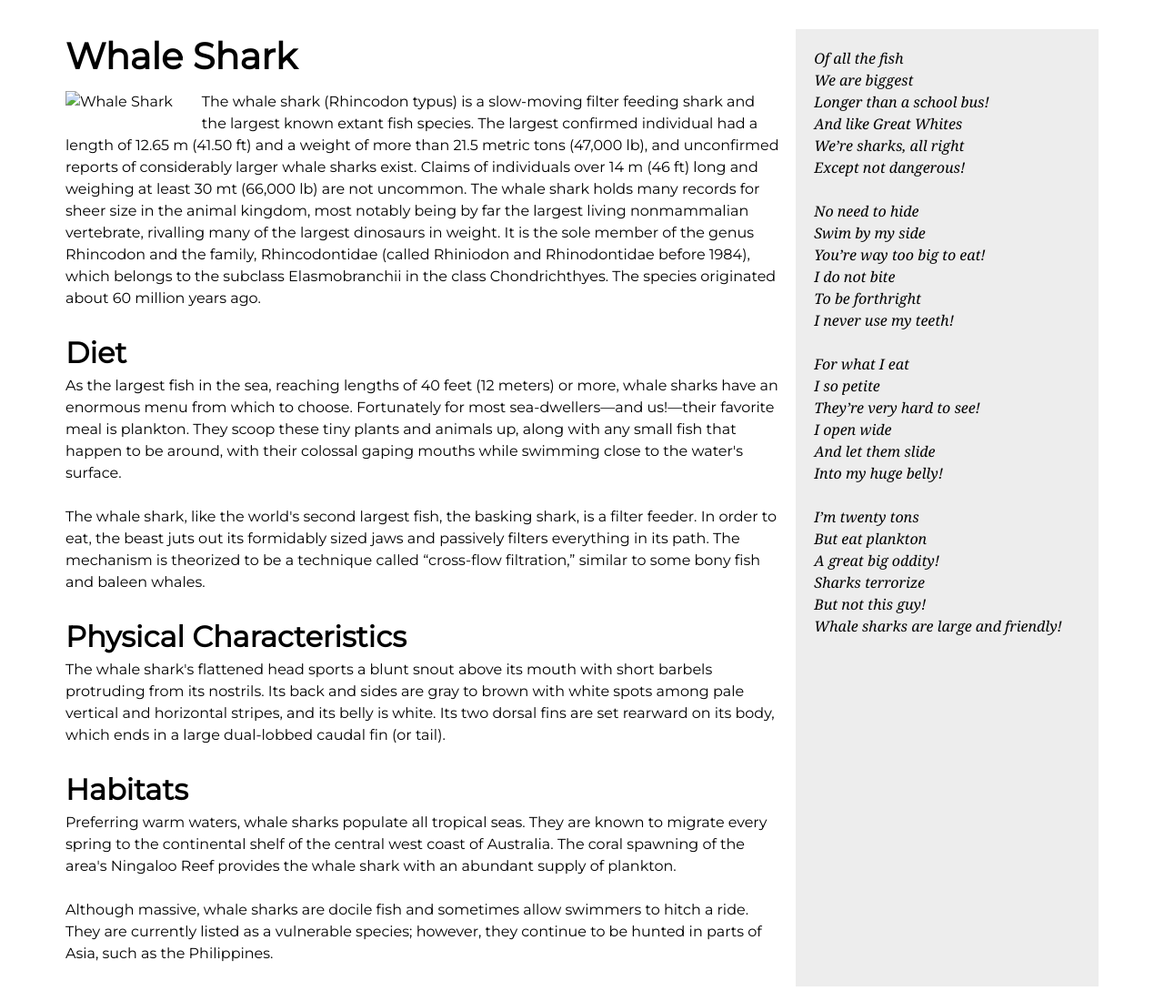
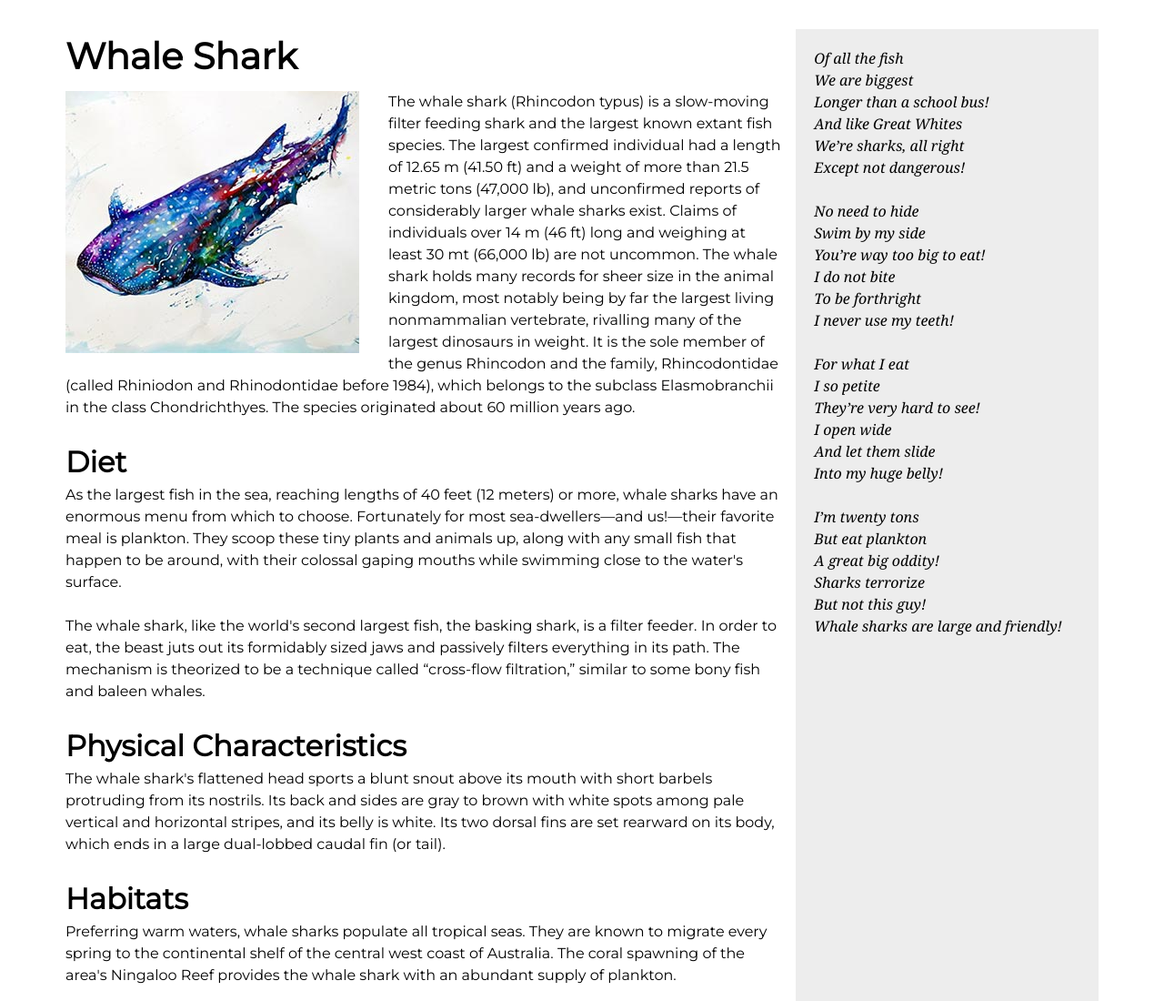
Before and after one commit to joselpereda/webd168c, a plain HTML site: page index.html in a window 1280 px wide. Shown: the top 1100 px of the page at 91% size. Drawn offline with Linux system fonts and the light colour scheme.

Commit message:
Update index.html

```diff
--- a/index.html
+++ b/index.html
@@ -17,7 +17,7 @@
   <!-- Main Heading (h1) -->
   <h1>Whale Shark</h1>
   <!-- Image of the Whale Shark -->
-  <img src="lesson05/images/whaleSharkArt.jpg" alt="Whale Shark">
+  <img src="images/whaleSharkArt.jpg" alt="Whale Shark">
   <p>The whale shark (Rhincodon typus) is a slow-moving filter feeding shark and the largest known extant fish species. The largest confirmed individual had a length of 12.65 m (41.50 ft) and a weight of more than 21.5 metric tons (47,000 lb), and unconfirmed reports of considerably larger whale sharks exist. Claims of individuals over 14 m (46 ft) long and weighing at least 30 mt (66,000 lb) are not uncommon. The whale shark holds many records for sheer size in the animal kingdom, most notably being by far the largest living nonmammalian vertebrate, rivalling many of the largest dinosaurs in weight. It is the sole member of the genus Rhincodon and the family, Rhincodontidae (called Rhiniodon and Rhinodontidae before 1984), which belongs to the subclass Elasmobranchii in the class Chondrichthyes. The species originated about 60 million years ago.</p>
   <h2>Diet</h2>
   <p>As the largest fish in the sea, reaching lengths of 40 feet (12 meters) or more, whale sharks have an enormous menu from which to choose. Fortunately for most sea-dwellers—and us!—their favorite meal is plankton. They scoop these tiny plants and animals up, along with any small fish that happen to be around, with their colossal gaping mouths while swimming close to the water's surface.</p>
```
